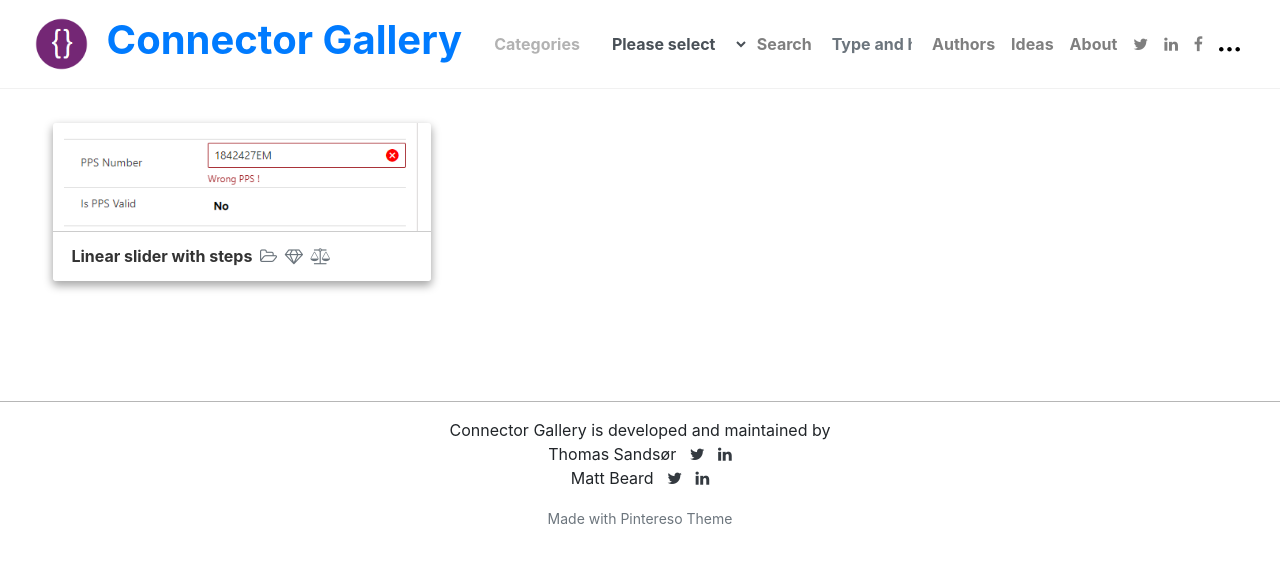
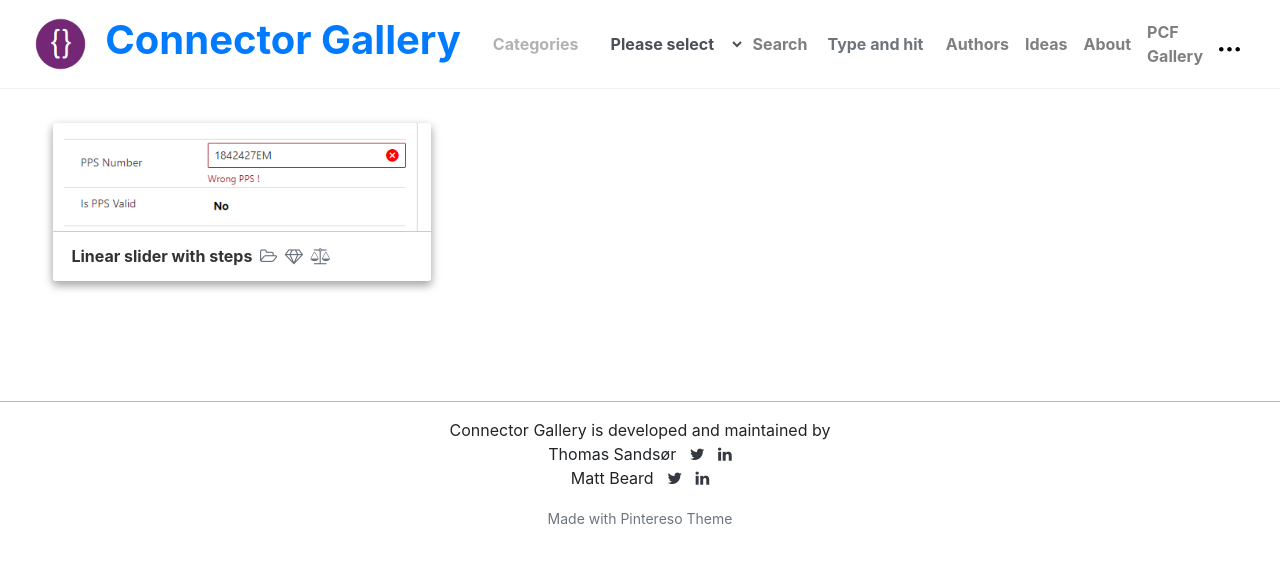
Before and after one commit to thomassandsor/connector.gallery, a Jekyll site: the page built from index.html, in a window 1280 px wide. Shown: the top 563 px of the page. Built offline with Jekyll 4.4.1, drawn with Linux system fonts in a browser that asks for light colours; nearby versions of some CDN libraries; library files that are not in the unit come from our copies; the list of posts is cut into pages by our own code; comment, search, counter and statistics services are not loaded.

Commit message:
Update menu-header.html

```diff
--- a/_includes/menu-header.html
+++ b/_includes/menu-header.html
@@ -9,19 +9,26 @@
     <a class="nav-link" href="{{site.baseurl}}/about">About</a>
 </li>
 <li class="nav-item">
+    <a class="nav-link" href="https://www.pcf.gallery"> PCF Gallery</a>
+</li>
+
+<!--
+<li class="nav-item">
     <a class="nav-link" target="_blank" href="https://www.twitter.com/crmkeeper"><i class="fa fa-twitter"></i></a>
 </li>
 <li class="nav-item">
-    <a class="nav-link" target="_blank" href="https://www.linkedin.com/company/pcfgallery/"><i class="fa fa-linkedin"></i></a>
+    <a class="nav-link" target="_blank" href="https://www.linkedin.com/company/sandsor/"><i class="fa fa-linkedin"></i></a>
 </li>
 <li class="nav-item">
     <a class="nav-link" target="_blank" href="https://www.facebook.com/PCFGallery"><i class="fa fa-facebook"></i></a>
 </li>
+-->
+
 <li class="nav-item dropdown">
-	<a class="nav-link" href="#" id="dropdown02" data-toggle="dropdown" aria-haspopup="true" aria-expanded="false">
+	<a class="nav-link" href="#" id="dropdown01" data-toggle="dropdown" aria-haspopup="true" aria-expanded="false">
 		<svg style="margin-top:10px;" class="_3DJPT" version="1.1" viewbox="0 0 32 32" width="21" height="21" aria-hidden="false" data-reactid="71"><path d="M7 15.5c0 1.9-1.6 3.5-3.5 3.5s-3.5-1.6-3.5-3.5 1.6-3.5 3.5-3.5 3.5 1.6 3.5 3.5zm21.5-3.5c-1.9 0-3.5 1.6-3.5 3.5s1.6 3.5 3.5 3.5 3.5-1.6 3.5-3.5-1.6-3.5-3.5-3.5zm-12.5 0c-1.9 0-3.5 1.6-3.5 3.5s1.6 3.5 3.5 3.5 3.5-1.6 3.5-3.5-1.6-3.5-3.5-3.5z" data-reactid="22"></path></svg>
 	</a>
-	<div class="dropdown-menu dropdown-menu-right shadow-lg" aria-labelledby="dropdown02">
+	<div class="dropdown-menu dropdown-menu-right shadow-lg" aria-labelledby="dropdown01">
 		<span class="dropdown-item">
 			<a class="nav-link" href="{{site.baseurl}}/submit">Submit a new PCF Control</a>
 		</span>
```
